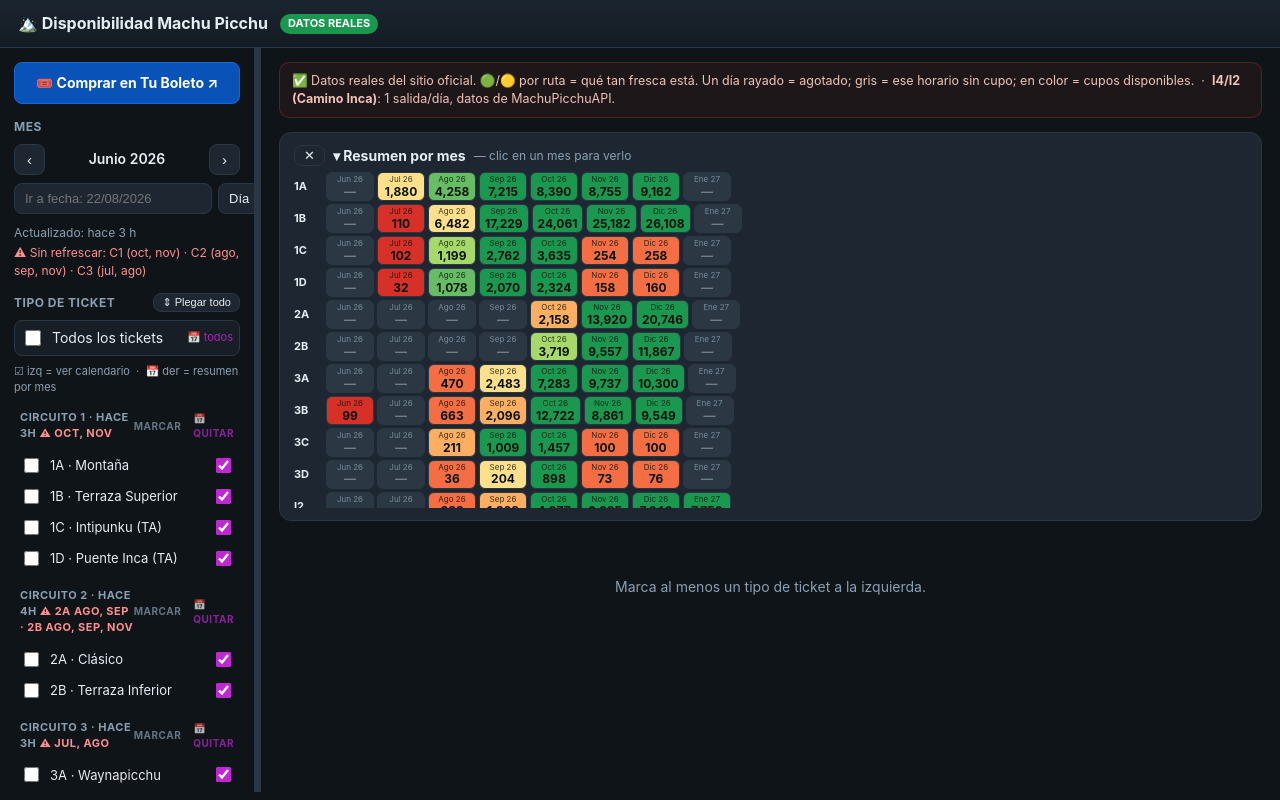
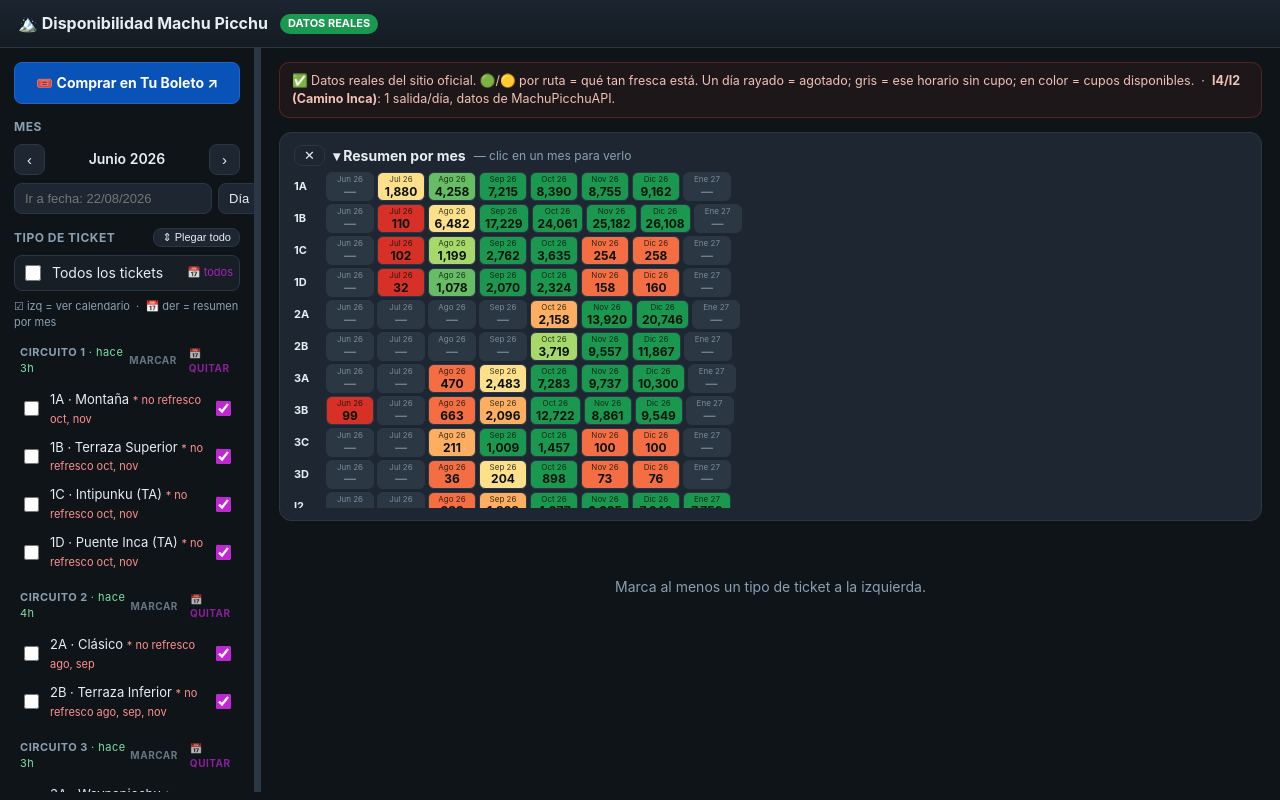
Before and after one commit to cinonicholas-ctrl/machu-picchu, a website: page index.html in a window 1280 px wide. Drawn offline with Linux system fonts and the light colour scheme.

Commit message:
Update index.html

```diff
--- a/index.html
+++ b/index.html
@@ -116,7 +116,6 @@
       <input id="datebox" type="text" placeholder="Ir a fecha: 22/08/2026" title="Escribe la fecha con año, ej. 22/08/2026 o 220826. Si no pones año, asume el próximo.">
       <button id="datego" title="Abrir/cerrar día (vacío = hoy)">Día</button>
     </div>
-    <div class="sub" id="updated" style="margin:10px 0 4px"></div>
 
     <h3 style="display:flex;align-items:center;gap:8px">Tipo de ticket <button id="toggleall" title="Plegar / desplegar todos los paneles" style="margin-left:auto;font-size:11px;padding:2px 8px">⇕ Plegar todo</button></h3>
     <div class="master" id="master"><input type="checkbox" id="mchk"><label for="mchk" style="flex:1">Todos los tickets</label><span id="mchkR" title="Resumen por mes de todos">📅 todos</span></div>
@@ -217,6 +216,30 @@ function renderUpdated(){
   el.innerHTML=`<div>${run}</div><div style="color:#ff8f8f;margin-top:3px" title="Estos circuitos+meses no se refrescaron en la última corrida. Corre el robot con la opción 'Solo bloqueados' para completarlos.">⚠ Sin refrescar: ${parts}</div>`;
 }
 
+// frescura por circuito y por ticket, según los sellos conf por mes
+function freshness(){
+  const groups={}, groupFresh={}, routeLag={};
+  DATA.routes.forEach(r=>{(groups[r.group]=groups[r.group]||[]).push(r);});
+  Object.keys(groups).forEach(g=>{
+    let fresh=0;
+    groups[g].forEach(r=>months.forEach(mk=>{
+      if(!Object.keys(r.days||{}).some(k=>k.slice(0,7)===mk))return;
+      const c=r.conf&&r.conf[mk]; if(c){const t=new Date(c).getTime(); if(t>fresh)fresh=t;}
+    }));
+    groupFresh[g]=fresh;
+    groups[g].forEach(r=>{
+      const lag=[];
+      months.forEach(mk=>{
+        if(!Object.keys(r.days||{}).some(k=>k.slice(0,7)===mk))return;
+        const c=r.conf&&r.conf[mk], t=c?new Date(c).getTime():0;
+        if(fresh && (!t || (fresh-t)>2*3.6e6)) lag.push(+mk.slice(5,7));
+      });
+      routeLag[r.id]=lag;
+    });
+  });
+  return {groupFresh, routeLag};
+}
+
 function renderPicker(){
   // master: izq = todos los calendarios, der = 📅 todos (resumen por mes)
   const allL=DATA.routes.length>0 && DATA.routes.every(r=>selected.has(r.id));
@@ -224,6 +247,7 @@ function renderPicker(){
   const mchk=document.getElementById("mchk"); mchk.checked=allL;
   mchk.onchange=()=>{ if(mchk.checked)DATA.routes.forEach(r=>selected.add(r.id)); else selected.clear(); renderPicker();renderBlocks();renderMonthly(); };
   const mr=document.getElementById("mchkR"); if(mr){ mr.style.color=allR?'var(--sel)':''; mr.onclick=()=>{ if(allR)monthSel.clear(); else DATA.routes.forEach(r=>monthSel.add(r.id)); renderPicker();renderBlocks();renderMonthly(); }; }
+  const FR=freshness();
   const p=document.getElementById("picker");p.innerHTML="";let lastG=null;
   DATA.routes.forEach(rt=>{
     if(rt.group!==lastG){
@@ -232,29 +256,13 @@ function renderPicker(){
       const ids=grpRoutes.map(r=>r.id);
       const gOnL=ids.every(id=>selected.has(id));
       const gOnR=ids.every(id=>monthSel.has(id));
-      // frescura del circuito: muestra lo MÁS reciente; si algún mes/ruta quedó viejo, lo especifica
+      // frescura del circuito: edad de lo más reciente, color por antigüedad (verde ≤6h · gris <24h · rojo ≥24h)
       let fr=""; {
-        const NOW=Date.now(), TH=14, abbr=a=>a.slice().sort((x,y)=>x-y).map(m=>MONTHS[m-1].slice(0,3)).join(', ');
-        let freshest=0; const staleByRoute=[];
-        grpRoutes.forEach(r=>{
-          const ms=[];
-          months.forEach(mk=>{
-            if(!Object.keys(r.days||{}).some(k=>k.slice(0,7)===mk))return;
-            const c=r.conf&&r.conf[mk], t=c?new Date(c).getTime():0;
-            if(t>freshest)freshest=t;
-            if(!c||(NOW-t)/3.6e6>=TH)ms.push(+mk.slice(5,7));
-          });
-          if(ms.length)staleByRoute.push({id:r.id,ms});
-        });
-        if(freshest){
-          const fh=(NOW-freshest)/3.6e6, age=fh<1?'<1h':(fh<48?Math.round(fh)+'h':Math.round(fh/24)+'d');
-          if(!staleByRoute.length){ fr=` · <span style="color:#7ee0a3">✓ hace ${age}</span>`; }
-          else{
-            const sig=s=>s.ms.slice().sort((x,y)=>x-y).join(',');
-            const allSame=staleByRoute.length===grpRoutes.length && staleByRoute.every(s=>sig(s)===sig(staleByRoute[0]));
-            const det=allSame?abbr(staleByRoute[0].ms):staleByRoute.map(s=>`${s.id} ${abbr(s.ms)}`).join(' · ');
-            fr=` · hace ${age} <span style="color:#ff8f8f" title="meses sin refrescar (≥${TH}h)">⚠ ${det}</span>`;
-          }
+        const f=FR.groupFresh[rt.group]||0;
+        if(f){
+          const h=(Date.now()-f)/3.6e6, age=h<1?'<1h':(h<48?Math.round(h)+'h':Math.round(h/24)+'d');
+          const col=h<=6?'#7ee0a3':(h<24?'var(--muted)':'#ff8f8f');
+          fr=` <span style="color:${col};font-weight:400;text-transform:none">· hace ${age}</span>`;
         }
       }
       const g=document.createElement("div");g.className="grp";
@@ -264,7 +272,9 @@ function renderPicker(){
       p.appendChild(g);
     }
     const row=document.createElement("div");row.className="opt";
-    row.innerHTML=`<input type="checkbox" id="c_${rt.id}" ${selected.has(rt.id)?"checked":""}><label for="c_${rt.id}">${rt.id} · ${shortName(rt)}</label><input type="checkbox" class="mchkr" title="Resumen por mes" ${monthSel.has(rt.id)?"checked":""}>`;
+    const lagM=FR.routeLag[rt.id]||[];
+    const note=lagM.length?` <span style="color:#ff8f8f;font-weight:400;font-size:11px" title="meses que no se refrescaron en la última corrida; corre el robot con 'Solo bloqueados'">* no refresco ${lagM.slice().sort((a,b)=>a-b).map(m=>MONTHS[m-1].slice(0,3)).join(', ')}</span>`:"";
+    row.innerHTML=`<input type="checkbox" id="c_${rt.id}" ${selected.has(rt.id)?"checked":""}><label for="c_${rt.id}">${rt.id} · ${shortName(rt)}${note}</label><input type="checkbox" class="mchkr" title="Resumen por mes" ${monthSel.has(rt.id)?"checked":""}>`;
     const ins=row.querySelectorAll("input");
     ins[0].onchange=e=>{e.target.checked?selected.add(rt.id):selected.delete(rt.id);renderPicker();renderBlocks();};
     ins[1].onchange=e=>{e.target.checked?monthSel.add(rt.id):monthSel.delete(rt.id);renderMonthly();};
@@ -333,7 +343,6 @@ function renderBlocks(){
   document.getElementById("note").innerHTML=(MODE==="real")
     ?"✅ Datos reales del sitio oficial. 🟢/🟡 por ruta = qué tan fresca está. Un día rayado = agotado; gris = ese horario sin cupo; en color = cupos disponibles. &nbsp;·&nbsp; <b>I4/I2 (Camino Inca)</b>: 1 salida/día, datos de MachuPicchuAPI."
     :"👀 Datos de muestra para mostrar el formato.";
-  renderUpdated();
   srcBadge();
   if(!months.length){document.getElementById("blocks").innerHTML='<div class="empty">No hay datos cargados.</div>';return;}
   const gm=months[curIdx].split('-').map(Number);
```
